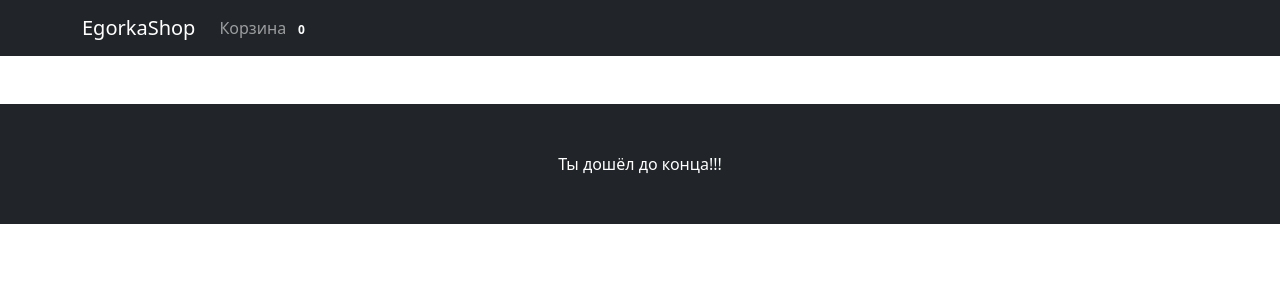
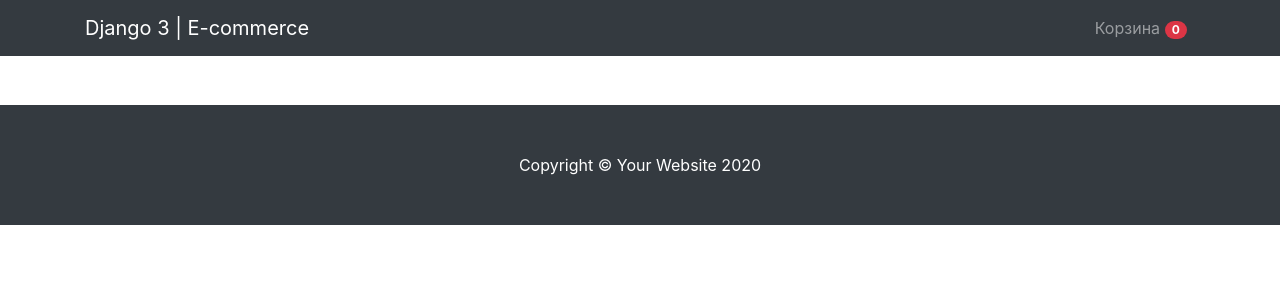
Before and after one commit to Egorochka356/shop, a Django app: page / in a window 1280 px wide. Shown: the top 300 px of the page. Run offline with Django 3.2, Linux system fonts and the light colour scheme; data comes from the database, SQL or seed files in the repository; data that the repository does not hold is empty; some libraries are stand-ins or nearby versions.

Commit message:
Update base.html

```diff
--- a/mainapp/templates/base.html
+++ b/mainapp/templates/base.html
@@ -1,3 +1,4 @@
+{% load static %}
 <!DOCTYPE html>
 <html lang="en">
 
@@ -11,7 +12,7 @@
   <title>Shop Homepage - Start Bootstrap Template</title>
 
   <!-- Bootstrap core CSS -->
-  <link href="https://cdn.jsdelivr.net/npm/bootstrap@5.0.1/dist/css/bootstrap.min.css" rel="stylesheet" integrity="sha384-+0n0xVW2eSR5OomGNYDnhzAbDsOXxcvSN1TPprVMTNDbiYZCxYbOOl7+AMvyTG2x" crossorigin="anonymous">
+  <link rel="stylesheet" href="https://maxcdn.bootstrapcdn.com/bootstrap/4.0.0/css/bootstrap.min.css" integrity="sha384-Gn5384xqQ1aoWXA+058RXPxPg6fy4IWvTNh0E263XmFcJlSAwiGgFAW/dAiS6JXm" crossorigin="anonymous">
 
   <!-- Custom styles for this template -->
   <link href="css/shop-homepage.css" rel="stylesheet">
@@ -27,7 +28,7 @@
   <!-- Navigation -->
   <nav class="navbar navbar-expand-lg navbar-dark bg-dark fixed-top">
     <div class="container">
-      <a class="navbar-brand" href="{% url 'base' %}">EgorkaShop</a>
+      <a class="navbar-brand" href="{% url 'base' %}">Django 3 | E-commerce</a>
       <button class="navbar-toggler" type="button" data-toggle="collapse" data-target="#navbarResponsive" aria-controls="navbarResponsive" aria-expanded="false" aria-label="Toggle navigation">
         <span class="navbar-toggler-icon"></span>
       </button>
@@ -114,9 +115,9 @@
   <!-- /.container -->
 
   <!-- Footer -->
-  <footer class="py-5 bg-dark" >
+  <footer class="py-5 bg-dark">
     <div class="container">
-      <p class="m-0 text-center text-white">Ты дошёл до конца!!!</p>
+      <p class="m-0 text-center text-white">Copyright &copy; Your Website 2020</p>
     </div>
     <!-- /.container -->
   </footer>
```
